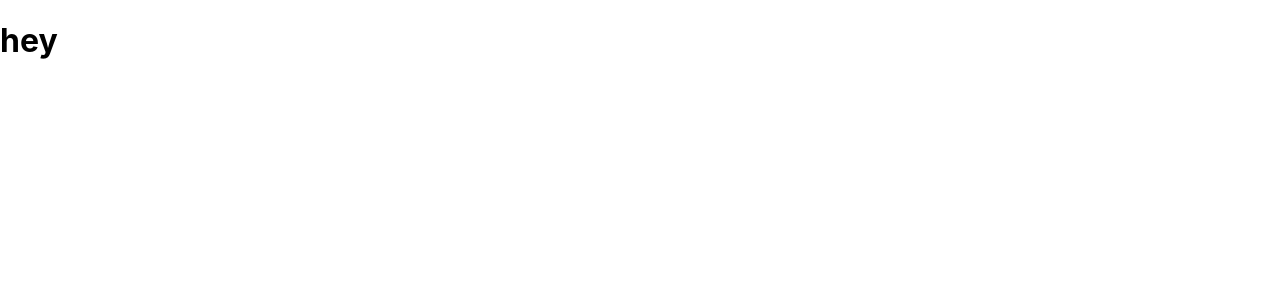
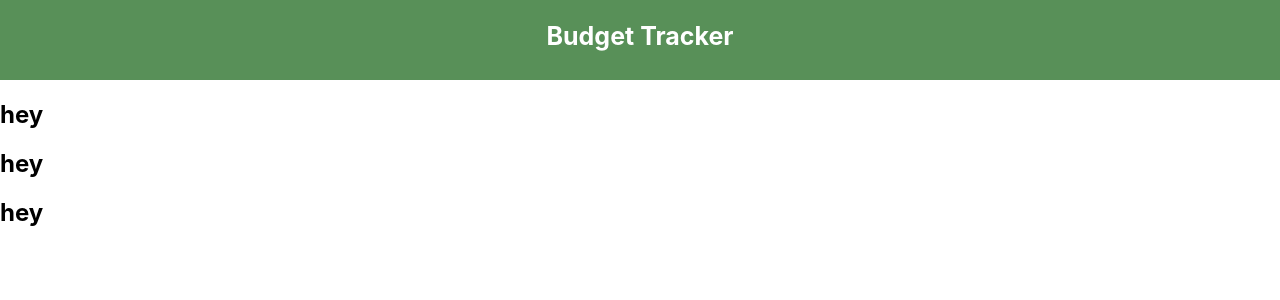
Before and after one commit to DrogonToothless/BudgetTrackerApp, a React (Create React App) app in the folder budgettrackerapp/: page / in a window 1280 px wide. Shown: the top 300 px of the page. Built offline with nearby package versions, Linux system fonts and the light colour scheme.

Commit message:
created components to establish structure

```diff
--- a/budgettrackerapp/public/index.html
+++ b/budgettrackerapp/public/index.html
@@ -27,7 +27,6 @@
     <title>React App</title>
   </head>
   <body>
-    <noscript>You need to enable JavaScript to run this app.</noscript>
     <div id="root"></div>
     <!--
       This HTML file is a template.
--- a/budgettrackerapp/src/App.css
+++ b/budgettrackerapp/src/App.css
@@ -1,38 +1,14 @@
-.App {
+header {
+  width: 100%;
+  height: 80px;
+  display: flex;
+  justify-content: center;
+  background-color: rgb(88, 144, 88);
+}
+header div {
   text-align: center;
 }
-
-.App-logo {
-  height: 40vmin;
-  pointer-events: none;
+header div h1 {
+  color: white;
+  font-size: 25px;
 }
-
-@media (prefers-reduced-motion: no-preference) {
-  .App-logo {
-    animation: App-logo-spin infinite 20s linear;
-  }
-}
-
-.App-header {
-  background-color: #282c34;
-  min-height: 100vh;
-  display: flex;
-  flex-direction: column;
-  align-items: center;
-  justify-content: center;
-  font-size: calc(10px + 2vmin);
-  color: white;
-}
-
-.App-link {
-  color: #61dafb;
-}
-
-@keyframes App-logo-spin {
-  from {
-    transform: rotate(0deg);
-  }
-  to {
-    transform: rotate(360deg);
-  }
-}
--- a/budgettrackerapp/src/App.js
+++ b/budgettrackerapp/src/App.js
@@ -1,9 +1,19 @@
-import logo from './logo.svg';
 import './App.css';
-
+import TotalBalance from './components/totalbalance';
+import TransactionHistory from './components/transactionhistory';
+import AddTransaction from './components/addtransaction';
 function App() {
   return (
-    <h1>hey</h1>
+    <section>
+      <header>
+        <div>
+          <h1>Budget Tracker</h1>
+        </div>
+      </header>
+      <TotalBalance />
+      <TransactionHistory />
+      <AddTransaction />
+    </section>
   );
 }
 
--- /dev/null
+++ b/budgettrackerapp/src/components/addtransaction.js
@@ -0,0 +1,6 @@
+function AddTransaction() {
+    return (
+        <h1>hey</h1>
+    );
+}
+export default AddTransaction;
--- /dev/null
+++ b/budgettrackerapp/src/components/totalbalance.js
@@ -0,0 +1,6 @@
+function TotalBalance() {
+    return (
+        <h1>hey</h1>
+    );
+}
+export default TotalBalance;
--- /dev/null
+++ b/budgettrackerapp/src/components/transactionhistory.js
@@ -0,0 +1,6 @@
+function TransactionHistory() {
+    return (
+        <h1>hey</h1>
+    );
+}
+export default TransactionHistory;
```
